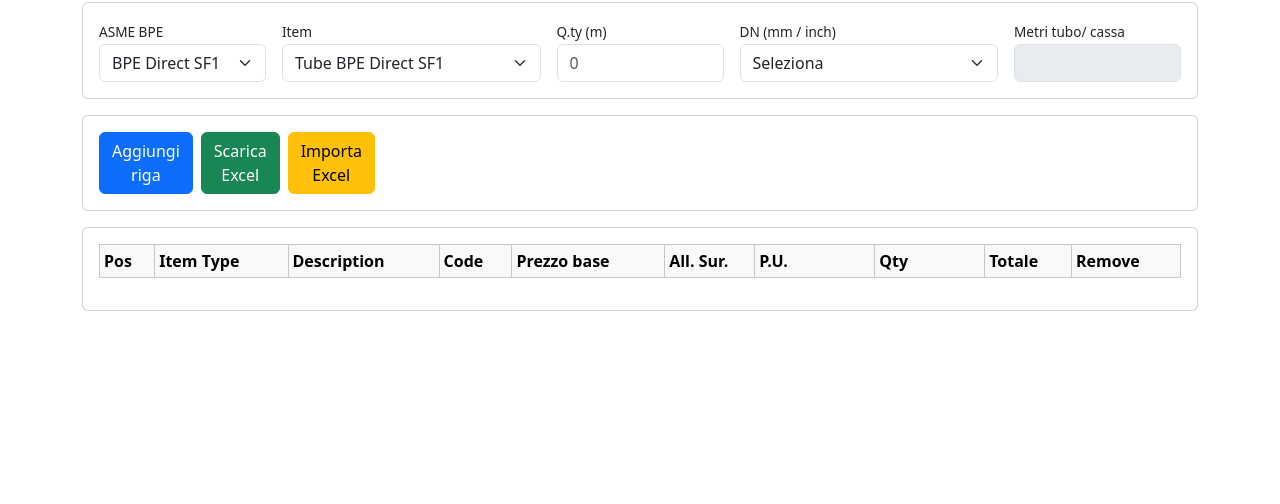
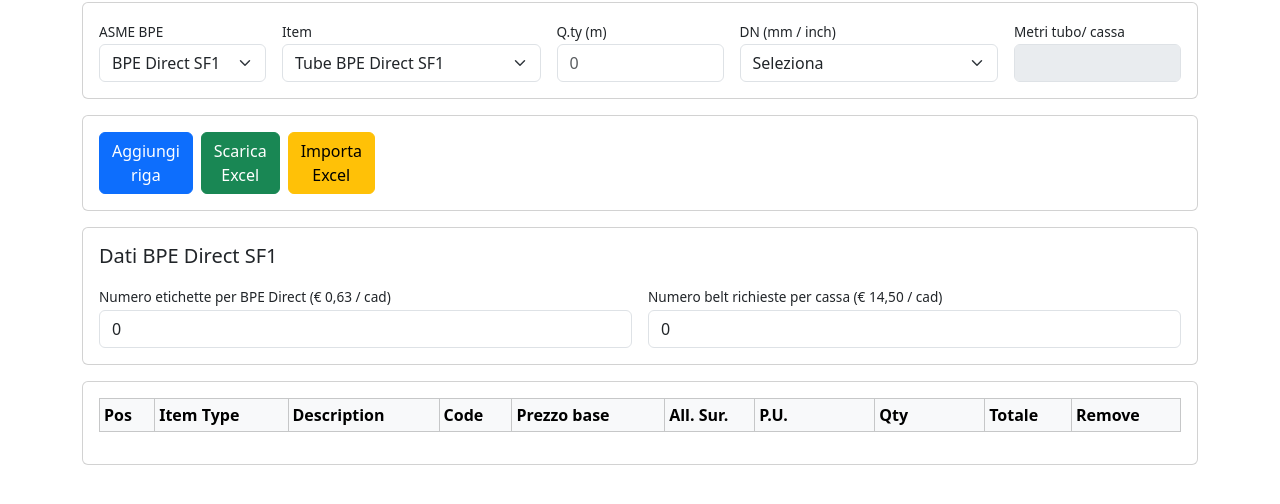
Before and after one commit to luperola/DKW-Pharma, a website: page public/index.html in a window 1280 px wide. Both pictures are taken after a click on the button "BPE Direct SF1". Shown: the part 86-590 px from the top of the page. Drawn offline with nearby package versions, Linux system fonts and the light colour scheme; no server answers.

Commit message:
input label

```diff
--- a/public/index.html
+++ b/public/index.html
@@ -261,7 +261,7 @@
           <div class="row g-3">
             <div class="col-md-6">
               <label for="bpeDirectLabelsInput" class="form-label"
-                >Numero etichette per BPE Direct</label
+                >Numero etichette per BPE Direct (€ 0,63 / cad)</label
               >
               <input
                 type="number"
@@ -274,7 +274,7 @@
             </div>
             <div class="col-md-6">
               <label for="bpeDirectBeltsInput" class="form-label"
-                >Numero belt richieste per cassa</label
+                >Numero belt richieste per cassa (€ 14,50 / cad)</label
               >
               <input
                 type="number"
--- a/public/main.js
+++ b/public/main.js
@@ -330,10 +330,10 @@ document.addEventListener("DOMContentLoaded", () => {
   function updateBpeDirectExtrasVisibility() {
     if (!bpeDirectExtras) return;
 
-    const hasRows = hasBpeDirectRows();
-    bpeDirectExtras.classList.toggle("d-none", !hasRows);
+    const shouldShow = hasBpeDirectRows() || isBpeDirectContext();
+    bpeDirectExtras.classList.toggle("d-none", !shouldShow);
 
-    if (hasRows) {
+    if (shouldShow) {
       if (!bpeDirectLabelsInput.value) bpeDirectLabelsInput.value = "0";
       if (!bpeDirectBeltsInput.value) bpeDirectBeltsInput.value = "0";
     } else {
@@ -752,6 +752,8 @@ document.addEventListener("DOMContentLoaded", () => {
 
     // aggiorna ND / OD1-OD2
     if (!isOtherItem) updateSizeOptions();
+
+    updateBpeDirectExtrasVisibility();
   });
 
   // Se cambia finitura, ricarico ND / OD1-OD2
@@ -761,6 +763,7 @@ document.addEventListener("DOMContentLoaded", () => {
     }
     updateAlloyVisibility();
     updateSizeOptions();
+    updateBpeDirectExtrasVisibility();
   });
 
   ndSelect.addEventListener("change", () => {
```
